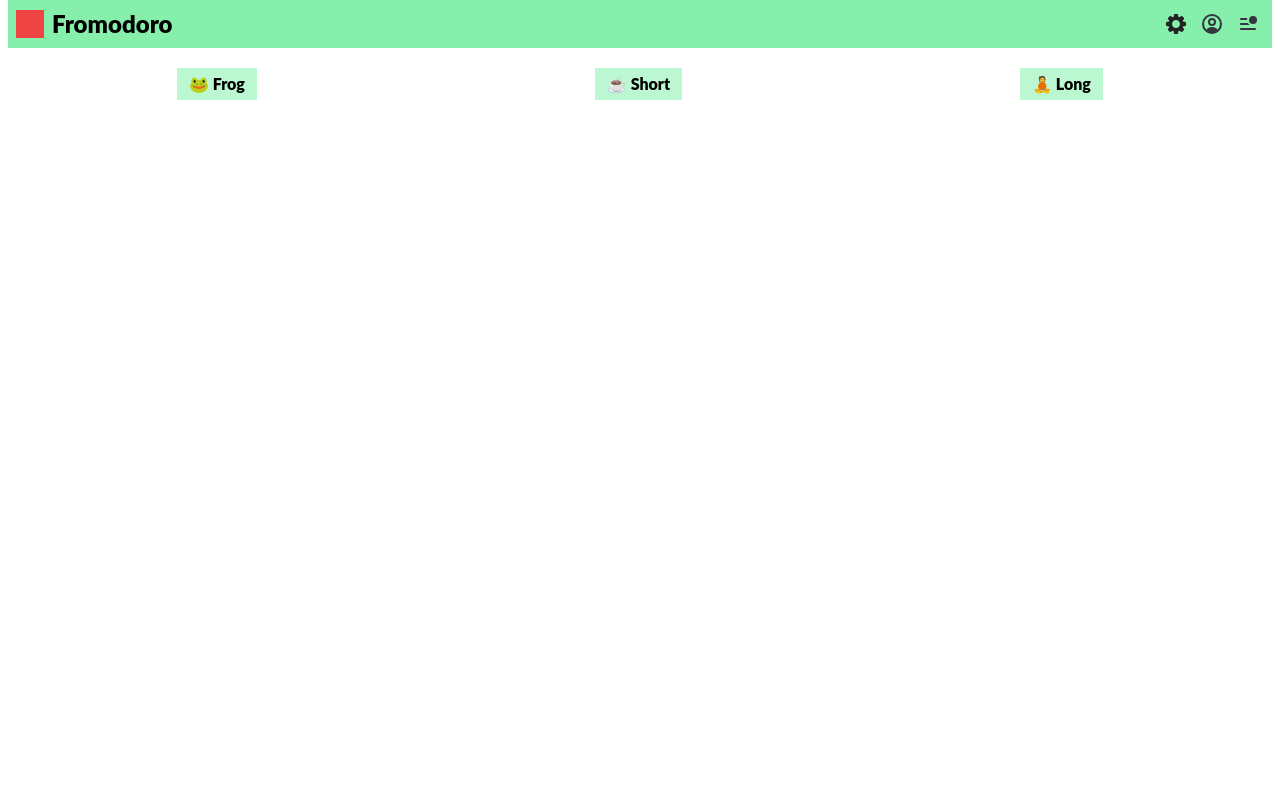
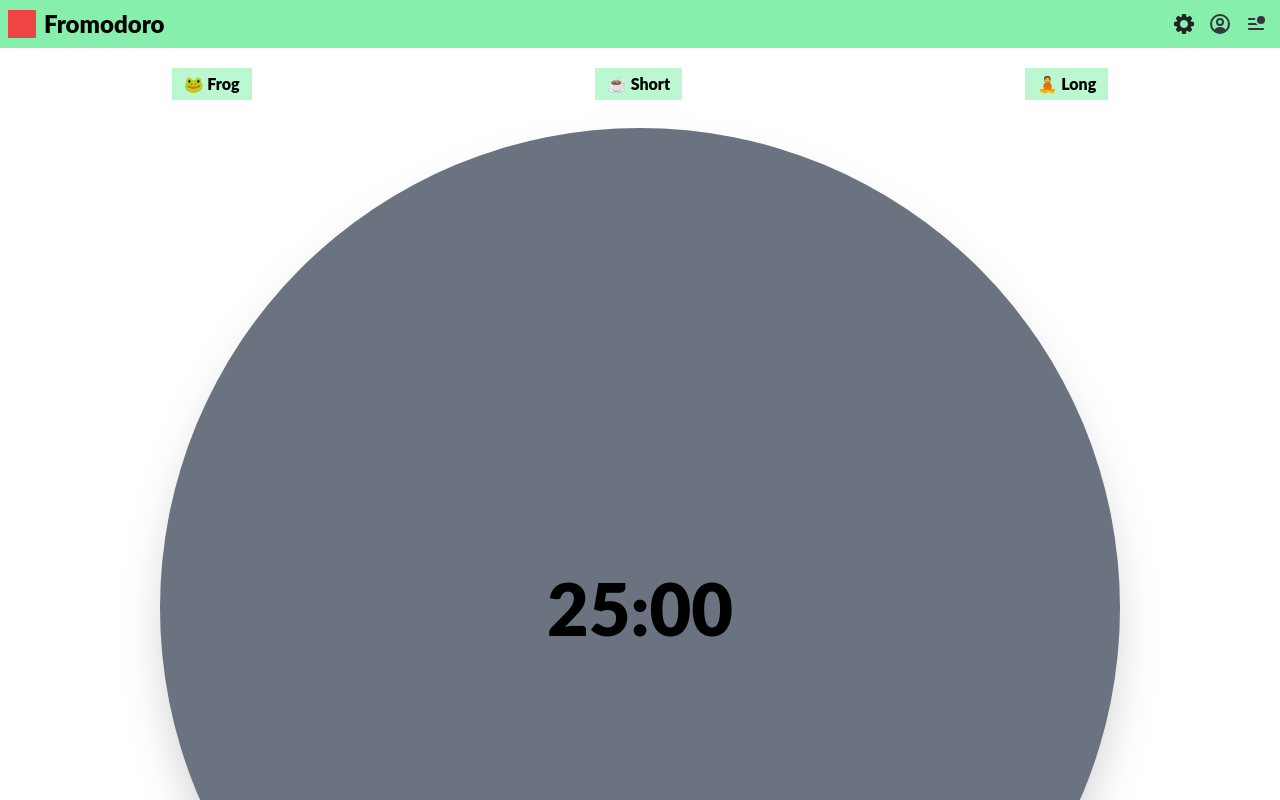
Before and after one commit to shinn92dev/Fromodoro-Timer, a React (Create React App) app: page / in a window 1280 px wide. Shown: the top 800 px of the page. Built offline with nearby package versions, Linux system fonts and the light colour scheme.

Commit message:
:sparkles:feat (Timer): implement timer sturcture and logic to fill according to elapsed time

```diff
--- a/src/App.js
+++ b/src/App.js
@@ -1,14 +1,16 @@
 import "./input.css";
 import Header from "./components/Header";
 import TopBtnBox from "./components/TopBtnBox";
+import Timer from "./components/common/Timer";
 
 const App = () => {
     return (
         <div className="App">
-            <div className="mx-2">
+            <div className="">
                 <Header />
                 <main>
                     <TopBtnBox />
+                    <Timer />
                 </main>
             </div>
         </div>
--- /dev/null
+++ b/src/components/common/Timer.js
@@ -0,0 +1,91 @@
+import { useEffect, useRef, useState } from "react";
+
+const Timer = () => {
+    const containerRef = useRef(null);
+    const canvasRef = useRef(null);
+    const totalTime = 25 * 60;
+    const [elapsed, setElapsed] = useState(0);
+    const [timeLeft, setTimeLeft] = useState(totalTime);
+    const [isRunning, setIsRunning] = useState(false);
+    const timerRef = useRef(null);
+
+    useEffect(() => {
+        const canvas = canvasRef.current;
+        const container = containerRef.current;
+        const ctx = canvas.getContext("2d");
+        const size = container.offsetWidth;
+        canvas.width = size;
+        canvas.height = size;
+        const radius = size / 2;
+
+        const drawCircle = (color, ratio) => {
+            ctx.clearRect(0, 0, canvas.width, canvas.height);
+            ctx.beginPath();
+            ctx.moveTo(radius, radius);
+            ctx.arc(
+                radius,
+                radius,
+                radius,
+                -0.5 * Math.PI,
+                2 * Math.PI * ratio - 0.5 * Math.PI,
+                false
+            );
+            ctx.lineTo(radius, radius);
+            ctx.fillStyle = color;
+            ctx.fill();
+        };
+
+        drawCircle("red", elapsed / totalTime);
+
+        if (isRunning) {
+            timerRef.current = setInterval(() => {
+                setElapsed((prevElapsed) => {
+                    const newElapsed = prevElapsed + 1;
+                    setTimeLeft(totalTime - newElapsed);
+                    drawCircle("red", newElapsed / totalTime);
+                    if (newElapsed >= totalTime) {
+                        clearInterval(timerRef.current);
+                        setIsRunning(false);
+                    }
+                    return newElapsed;
+                });
+            }, 1000);
+        }
+
+        return () => clearInterval(timerRef.current);
+    }, [isRunning, elapsed, totalTime]);
+
+    const formatTime = (seconds) => {
+        const minutes = Math.floor(seconds / 60);
+        const remainingSeconds = seconds % 60;
+        return `${minutes.toString().padStart(2, "0")}:${remainingSeconds
+            .toString()
+            .padStart(2, "0")}`;
+    };
+
+    const handleStartPause = () => {
+        setIsRunning((prevIsRunning) => !prevIsRunning);
+    };
+
+    return (
+        <div className="flex flex-col items-center w-full">
+            <div
+                ref={containerRef}
+                className="relative bg-gray-500 rounded-full w-9/12 aspect-square flex justify-center items-center shadow-2xl"
+            >
+                <canvas ref={canvasRef} className="absolute" />
+                <span className="font-black text-7xl z-10">
+                    {formatTime(timeLeft)}
+                </span>
+            </div>
+            <button
+                onClick={handleStartPause}
+                className="w-5/12 text-gray-900 bg-gradient-to-r from-teal-200 to-lime-200 hover:bg-gradient-to-l hover:from-teal-200 hover:to-lime-200 focus:ring-4 focus:outline-none focus:ring-lime-200 dark:focus:ring-teal-700 rounded-lg text-xl font-black px-5 py-2.5 text-center my-7"
+            >
+                {isRunning ? "PAUSE" : "START"}
+            </button>
+        </div>
+    );
+};
+
+export default Timer;
--- a/src/components/common/TopBtn.js
+++ b/src/components/common/TopBtn.js
@@ -1,7 +1,7 @@
 const TopBtn = ({ text, onClick }) => {
     return (
         <button
-            className="py-1 px-3 my-5 font-black bg-green-200"
+            className="py-1 px-3 mt-5 mb-7 font-black bg-green-200"
             onClick={onClick}
         >
             {text}
```
